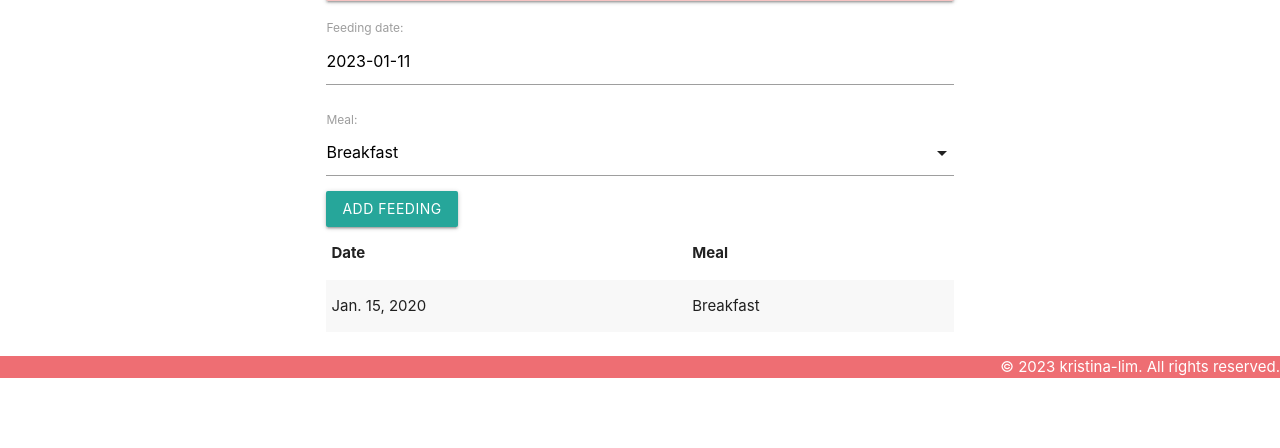
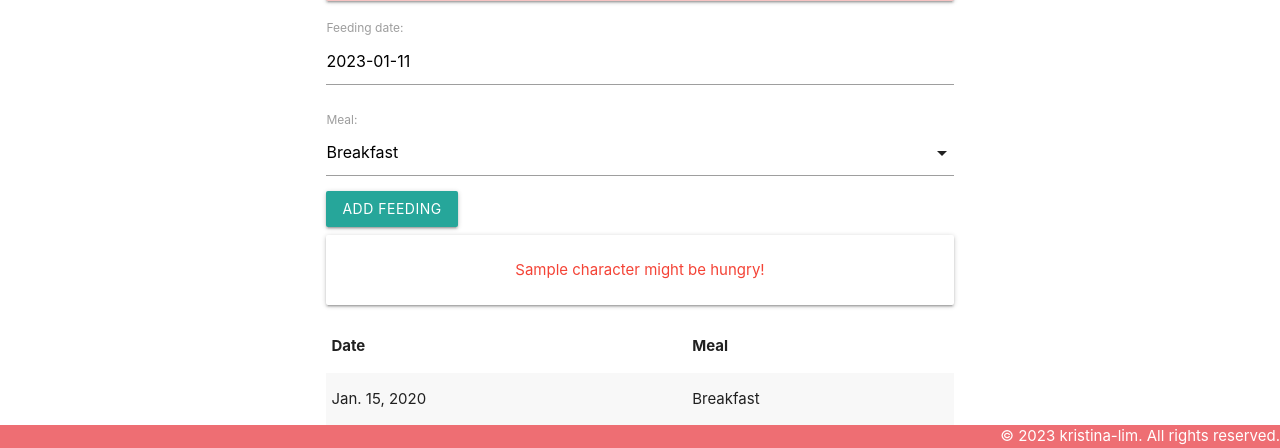
Before and after one commit to kristina-lim/kittywhite, a Django app: template main_app/templates/characters/detail.html in a window 1280 px wide. Shown: the part 422-870 px from the top of the page. Before the commit the page ends 800 px from the top, so only its background shows below. Run offline with Django 4.2, Linux system fonts and the light colour scheme; tables that the repository leaves empty hold one stand-in row (values such as "Sample post"); the template is opened without the code that fills it: values that come from a table or form of the project are taken from there, most other values are stand-ins (such as "Sample title", 1, 10 or a date in 2020).

Commit message:
Add a custom method to check status

```diff
--- a/main_app/models.py
+++ b/main_app/models.py
@@ -1,5 +1,6 @@
 from django.db import models
 from django.urls import reverse
+from datetime import date
 
 MEALS = (
   ('B', 'Breakfast'),
@@ -21,6 +22,9 @@ class Character(models.Model):
   def get_absolute_url(self):
     return reverse('detail', kwargs={'character_id': self.id})
 
+  def fed_for_today(self):
+    return self.feeding_set.filter(date=date.today()).count() >= len(MEALS)
+
 class Feeding(models.Model):
   date = models.DateField('feeding date')
   meal = models.CharField(
--- a/main_app/templates/characters/detail.html
+++ b/main_app/templates/characters/detail.html
@@ -28,6 +28,11 @@
     {{ feeding_form.as_p }}
     <input type="submit" class="btn" value="Add Feeding">
   </form>
+  {% if character.fed_for_today %}
+    <div class="card-panel teal-text center-align">{{character.name}} has been fed all meals for today.</div>
+  {% else %}
+    <div class="card-panel red-text center-align">{{character.name}} might be hungry!</div>
+  {% endif %}
   <table class="striped">
     <thead>
       <tr><th>Date</th><th>Meal</th></tr>
```
